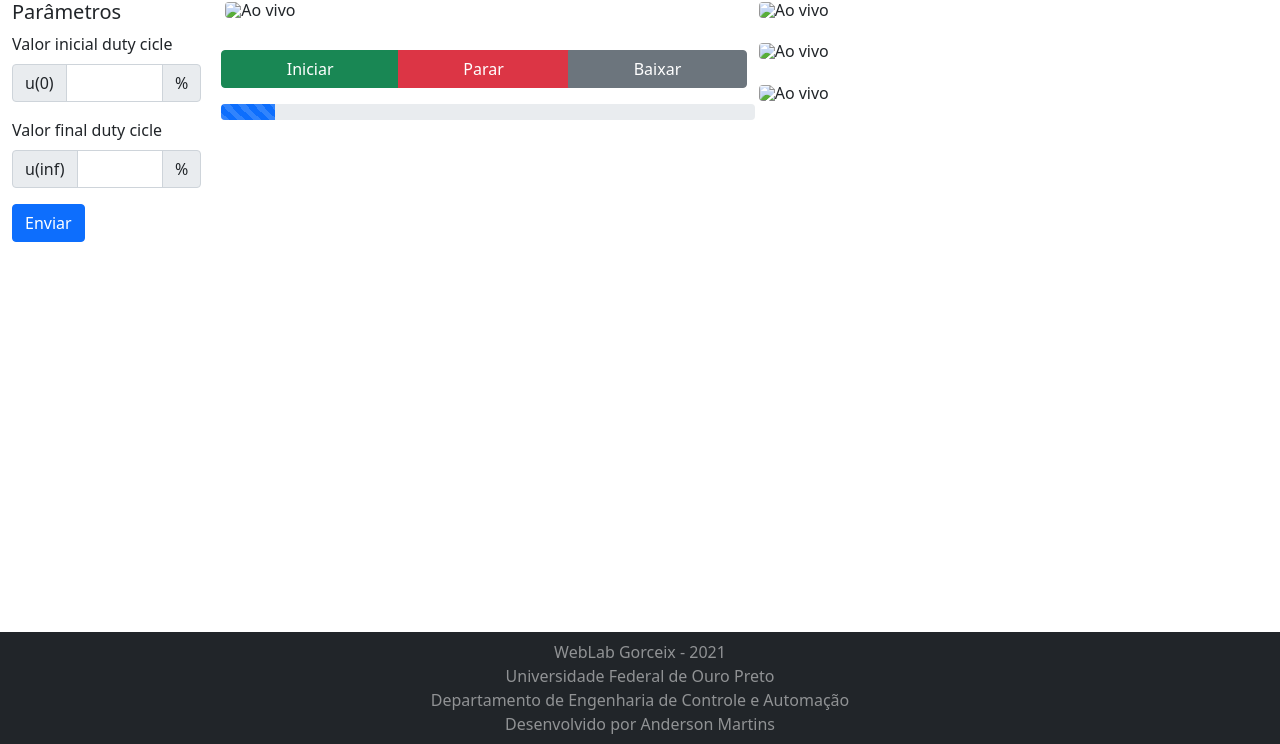
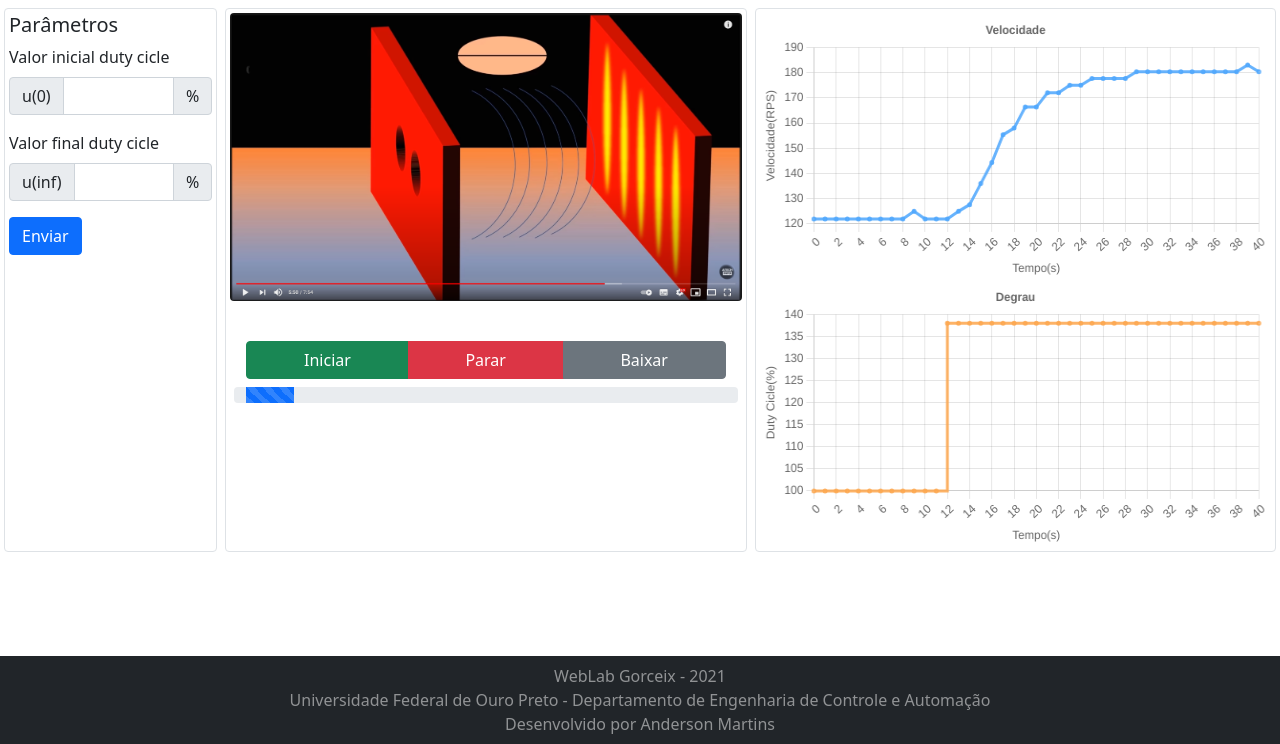
Before and after one commit to andersonMartinsCAT/WEBLabGorceix, a plain HTML site: page index.html in a window 1280 px wide. Shown: the part 56-800 px from the top of the page. Drawn offline with nearby package versions, Linux system fonts and the light colour scheme.

Commit message:
Gráficos (chart js)

```diff
--- a/index.html
+++ b/index.html
@@ -12,11 +12,12 @@
     <link href="css/bootstrap.min.css" rel="stylesheet" >
 
     <title>WebLab Gorceix</title>
-  </head>
-  <body style="margin-bottom: 0px; padding: 0px;">
+</head>
+<body style="margin-bottom: 0px; padding: 0px;">
 
     <div class="container-fluid">
-        <!--<div class="row bg-dark py-2 px-5 mb-3 mt-0">
+        <!-- Navigation -->
+        <div class="row bg-dark py-2 px-5 mb-1 mt-0">
             <ul class="nav sticky-top nav-pills">
                 <li class="nav-item">
                   <a class="nav-link active" aria-current="page" href="index.html">WebLab Gorceix</a>
@@ -31,24 +32,12 @@
                   <a class="nav-link disabled" href="#" tabindex="-1" aria-disabled="true">Disabled</a>
                 </li>
               </ul>
-        </div>-->
-        <nav class="navbar navbar-expand-lg navbar-light bg-light">
-            <a class="navbar-brand" href="#">Navbar</a>
-            <button class="navbar-toggler" type="button" data-toggle="collapse" data-target="#navbarNavAltMarkup" aria-controls="navbarNavAltMarkup" aria-expanded="false" aria-label="Toggle navigation">
-              <span class="navbar-toggler-icon"></span>
-            </button>
-            <div class="collapse navbar-collapse" id="navbarNavAltMarkup">
-              <div class="navbar-nav">
-                <a class="nav-item nav-link active" href="#">Home <span class="sr-only">(current)</span></a>
-                <a class="nav-item nav-link" href="#">Features</a>
-                <a class="nav-item nav-link" href="#">Pricing</a>
-                <a class="nav-item nav-link disabled" href="#">Disabled</a>
-              </div>
-            </div>
-          </nav>
+        </div>
+
 
         <div class="row" >
-            <div class="col-2">
+            <!-- Sidebar -->
+            <div class="col-4 col-md-3 col-lg-2 border p-1 m-1 rounded">
                 <h5>Parâmetros</h5>
                 <label for="basic-url" class="form-label">Valor inicial duty cicle</label>
                 <div class="input-group mb-3">
@@ -69,53 +58,158 @@
                 </div>
 
             </div>
-            <div class="col-sm-5">
+            <!-- Center col -->
+            <div class="col-md border p-1 m-1 rounded">
                 <div class="row">
                     <figure class="figure">
                         <img src="imagens/video.PNG" class="figure-img img-fluid rounded " alt="Ao vivo">
                     </figure>
                 </div>
-                <div class="row">
-                    <div class="btn-group p-1 m-1" role="group" aria-label="Basic mixed styles example">
+                <div class="row p-3">
+                    <div class="btn-group mb-2" role="group" aria-label="Basic mixed styles example">
                         <button type="button" class="btn btn-success">Iniciar</button>
                         <button type="button" class="btn btn-danger">Parar</button>
                         <button type="button" class="btn btn-secondary">Baixar</button>
                     </div>
-                    <div class="progress p-0 m-2">
+                    <div class="progress">
                         <div class="progress-bar progress-bar-striped progress-bar-animated" role="progressbar" aria-valuenow="78" aria-valuemin="0" aria-valuemax="100" style="width: 10%"></div>
                       </div>
                 </div>
             </div>
-            <div class="col-sm-5">
+            <!-- End col -->
+            <div class="col-md border p-1 m-1 rounded">
                 <div class="row">
-                    <figure class="figure">
-                        <img src="imagens/curva.PNG" class="figure-img img-fluid rounded" alt="Ao vivo">
-                    </figure>
+                    <canvas class="velocidade"></canvas>
                 </div>
                 <div class="row">
-                    <figure class="figure">
-                        <img src="imagens/erro.PNG" class="figure-img img-fluid rounded" alt="Ao vivo">
-                    </figure>
-                </div>
-                <div class="row">
-                    <figure class="figure">
-                        <img src="imagens/controle.PNG" class="figure-img img-fluid rounded" alt="Ao vivo">
-                    </figure>
+                    <canvas class="degrau"></canvas>
                 </div>
             </div>
         </div>
-        <div class="row bg-dark m-0 p-2 fixed-bottom" >
+        <!-- Footer -->
+        <div class="row bg-dark py-2 px-5 mb-0 mt-1 fixed-bottom">
             <p class="text-center text-white-50 m-0 p-0">
                 WebLab Gorceix - 2021
             </p>
             <p class="text-center text-white-50 m-0 p-0">
-                Universidade Federal de Ouro Preto
-            </p>
-            <p class="text-center text-white-50 m-0 p-0">
-                Departamento de Engenharia de Controle e Automação
+                Universidade Federal de Ouro Preto - Departamento de Engenharia de Controle e Automação
             </p>
             <p class="text-center text-white-50 m-0 p-0">
                 Desenvolvido por Anderson Martins
             </p>
         </div>
     </div>
+
+
+    <!-- Chart js -->
+
+    <script src="https://cdnjs.cloudflare.com/ajax/libs/Chart.js/3.1.1/chart.min.js"></script>
+
+    <script>
+
+        var ctx = document.getElementsByClassName("velocidade");
+
+        var chartGraoh = new Chart(ctx, {
+
+            type: "line",
+            data: {
+                labels: [0,1,2,3,4,5,6,7,8,9,10,11,12,13,14,15,16,17,18,19,20,21,22,23,24,25,26,27,28,29,30,31,32,33,34,35,36,37,38,39,40],
+                datasets: [{
+                    data: [122,122,122,122,122,122,122,122,122,125,122,122,122,125,127.666666666667,136,144.333333333333,155.333333333333,158,166.333333333333,166.333333333333,172,172,175,175,177.666666666667,177.666666666667,177.666666666667,177.666666666667,180.333333333333,180.333333333333,180.333333333333,180.333333333333,180.333333333333,180.333333333333,180.333333333333,180.333333333333,180.333333333333,180.333333333333,183,180.333333333333],
+                    borderWidth: 3,
+                    borderColor: 'rgba(77,166,253,0.85)',
+                    backgroundColor: 'transparent',
+                    pointRadius: 1,
+
+                }]
+            },
+            options: {
+                    plugins: {
+                        title: {
+                            display: true,
+                            text: 'Velocidade',
+                        },
+                        legend: {
+                            display: false
+                        }
+                    },
+                    scales: {
+                    x: {
+                        title: {
+                        display: true,
+                        text: 'Tempo(s)'
+                        }
+                    },
+                    y: {
+                        title: {
+                        display: true,
+                        text: 'Velocidade(RPS)'
+                        }
+                    }
+                }
+            }
+
+        });
+
+
+        var ctx = document.getElementsByClassName("degrau");
+
+        var chartGraoh = new Chart(ctx, {
+
+            type: "line",
+            data: {
+                labels: [0,1,2,3,4,5,6,7,8,9,10,11,12,13,14,15,16,17,18,19,20,21,22,23,24,25,26,27,28,29,30,31,32,33,34,35,36,37,38,39,40],
+                datasets: [{
+                    data: [100,100,100,100,100,100,100,100,100,100,100,100,138,138,138,138,138,138,138,138,138,138,138,138,138,138,138,138,138,138,138,138,138,138,138,138,138,138,138,138,138],
+                    borderWidth: 3,
+                    borderColor: 'rgba(253,166,77,0.85)',
+                    backgroundColor: 'transparent',
+                    stepped: true,
+                    pointRadius: 1,
+                }]
+            },
+            options: {
+                plugins: {
+                    title: {
+                        display: true,
+                        text: 'Degrau',
+                    },
+                    legend: {
+                        display: false
+                    }
+                },
+                scales: {
+                    x: {
+                        title: {
+                        display: true,
+                        text: 'Tempo(s)'
+                        }
+                    },
+                    y: {
+                        title: {
+                        display: true,
+                        text: 'Duty Cicle(%)'
+                        }
+                    }
+                }
+            }
+
+        });
+
+    </script>
+
+
+
+
+    <!-- Optional JavaScript; choose one of the two! -->
+
+    <!-- Option 1: Bootstrap Bundle with Popper -->
+    <script src="https://cdn.jsdelivr.net/npm/bootstrap@5.0.0-beta3/dist/js/bootstrap.bundle.min.js" integrity="sha384-JEW9xMcG8R+pH31jmWH6WWP0WintQrMb4s7ZOdauHnUtxwoG2vI5DkLtS3qm9Ekf" crossorigin="anonymous"></script>
+
+    <!-- Option 2: Separate Popper and Bootstrap JS -->
+
+    <script src="https://cdn.jsdelivr.net/npm/@popperjs/core@2.9.1/dist/umd/popper.min.js" integrity="sha384-SR1sx49pcuLnqZUnnPwx6FCym0wLsk5JZuNx2bPPENzswTNFaQU1RDvt3wT4gWFG" crossorigin="anonymous"></script>
+    <script src="js/bootstrap.min.js" ></script>
+
+  </body>
+</html>
```
Also changed, not shown: imagens/Capturar.JPG (added), imagens/controle.PNG (added), imagens/curva.PNG (added), imagens/erro.PNG (added), imagens/video.PNG (added).
